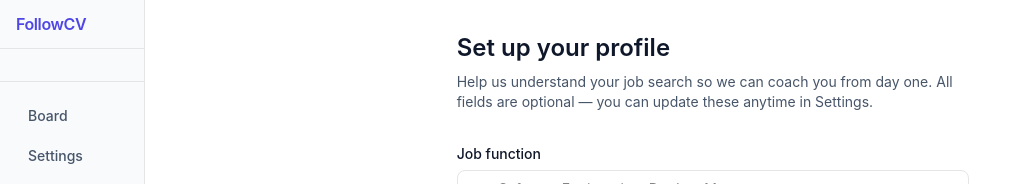
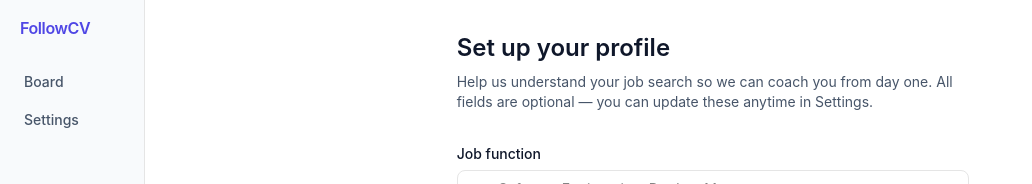
Before and after one commit to k0pper/bmad, a Next.js app in the folder followcv/: page /onboarding in a window 1280 px wide. Shown: the top 184 px of the page, without its empty margins (0-1032 px from the left). Built offline with nearby package versions, Linux system fonts and the light colour scheme; no server answers; the database is empty; sample sign-in values are in the browser's storage; a web font is replaced by a local one.

Commit message:
style: update layout styles for improved spacing and consistency

```diff
--- a/followcv/src/app/(dashboard)/layout.tsx
+++ b/followcv/src/app/(dashboard)/layout.tsx
@@ -8,7 +8,7 @@ export default function DashboardLayout({ children }: { children: ReactNode }) {
     <div className="flex h-screen overflow-hidden">
       <SidebarShell width="var(--sidebar-width)">
         {/* Brand */}
-        <div className="px-4 py-3 border-b border-border">
+        <div className="px-5 py-4">
           <Link
             href="/"
             className="text-base font-semibold tracking-tight"
@@ -18,23 +18,22 @@ export default function DashboardLayout({ children }: { children: ReactNode }) {
           </Link>
         </div>
 
-        {/* Health score slot — wired up in Story 4.1 */}
-        <div
-          data-testid="health-score-slot"
-          className="p-4 border-b border-border"
-        />
+        {/* Health score slot — wired up in Story 4.1; invisible until then */}
+        <div data-testid="health-score-slot" />
 
         {/* Navigation */}
-        <nav className="flex-1 p-4 space-y-1" aria-label="Main navigation">
+        <nav className="flex-1 px-3 py-2 space-y-0.5" aria-label="Main navigation">
           <Link
             href="/board"
-            className="flex items-center px-3 py-2 rounded-md text-sm font-medium text-text-secondary transition-colors hover:bg-slate-100"
+            className="flex items-center px-3 py-2 rounded-md text-sm font-medium transition-colors hover:bg-slate-100"
+            style={{ color: 'var(--color-text-secondary)' }}
           >
             Board
           </Link>
           <Link
             href="/settings"
-            className="flex items-center px-3 py-2 rounded-md text-sm font-medium text-text-secondary transition-colors hover:bg-slate-100"
+            className="flex items-center px-3 py-2 rounded-md text-sm font-medium transition-colors hover:bg-slate-100"
+            style={{ color: 'var(--color-text-secondary)' }}
           >
             Settings
           </Link>
```
